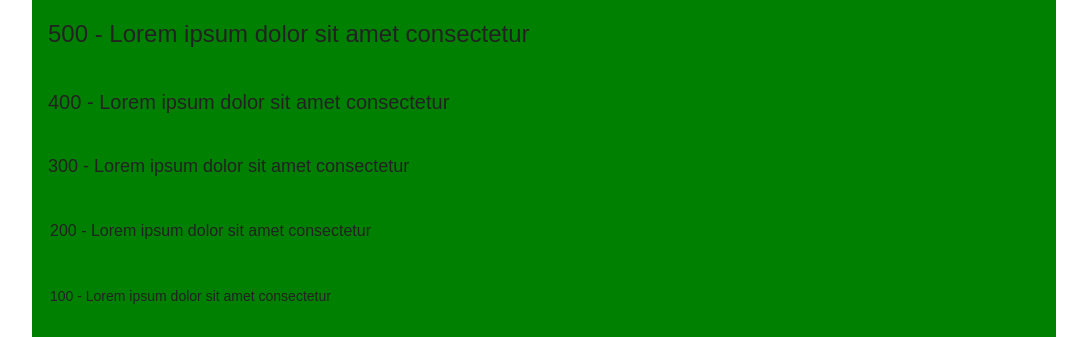
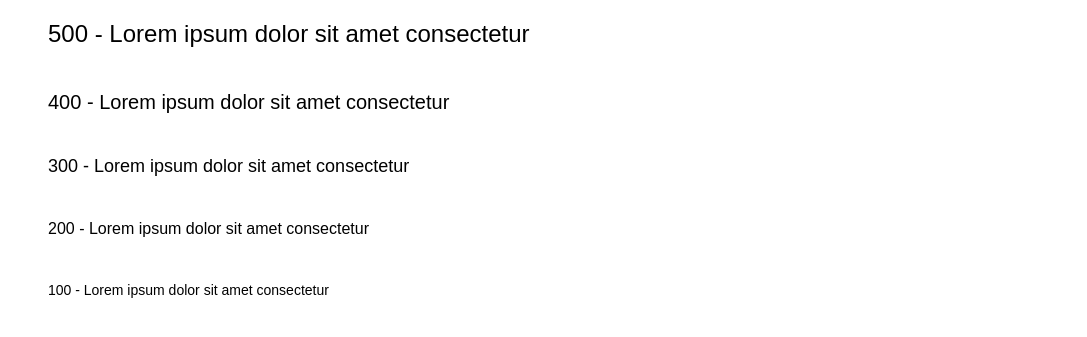
Before and after one commit to soilysound/base3, a website: page index.html in a window 1280 px wide. Shown: the part 450-787 px from the top of the page, without its empty margins (96-1183 px from the left). Drawn offline with Linux system fonts and the light colour scheme.

Commit message:
add theme

```diff
--- a/css/core/start.css
+++ b/css/core/start.css
@@ -4,7 +4,8 @@ html {
   -webkit-text-size-adjust: none;
   word-wrap: break-word;
   color: var(--text-color);
-  font-family: var(--base-font), sans-serif;
+  background-color: var(--page-canvas);
+  font-family: var(--brand-font);
   font-size: var(--base-font-size);
   overflow-anchor: none;
   scroll-behavior: smooth;
--- a/css/core/vars.css
+++ b/css/core/vars.css
@@ -1,6 +1,5 @@
 :root {
   /* fonts */
-  --base-font: sans-serif;
   --base-font-size: 1rem;
   /* https: //royalfig.github.io/fluid-typography-calculator/
     fonts scale between 400 and 896px
@@ -70,7 +69,6 @@
   --shade-700: hsl(0, 0%, 25%);
   --shade-800: hsl(0, 0%, 12.5%);
   --shade-900: hsl(0, 0%, 0%);
-  --text-color: #222;
   /* utility */
   --warning: orange;
   --alert: red;
@@ -81,7 +79,22 @@
   --black-op-75: hsla(0, 0, 0, 70%);
   --black-op-50: hsla(0, 0, 0, 50%);
   --black-op-25: hsla(0, 0, 0, 25%);
-  /* brand */
-  --brand-100: red;
-  --brand-200: black;
+
+  /* theme */
+  /* general colors */
+  --text-color: var(--shade-900);
+  --text-color-secondary: var(--shade-700);
+  --text-color-tertiary: var(--shade-700);
+  --page-canvas: var(--shade-100);
+  --page-canvas-shade: var(--shade-200);
+  --component-canvas: var(--shade-100);
+  --component-shade: var(--shade-300);
+  --border-color: var(--shade-300);
+  --border-color-strong: var(--shade-700);
+  /* brand colors */
+  --brand-primary: red;
+  --brand-secondry: blue;
+  --brand-highlight: lightblue;
+  /* brand fonts */
+  --brand-font: 'Sky Text', sans-serif;
 }
--- a/css/global.css
+++ b/css/global.css
@@ -8,13 +8,5 @@
 @import './ui/fonts.css';
 @import './ui/buttons.css';
 
-body {
-  & p {
-    border: 2px solid green;
-  }
-}
-
-:is(p, div) {
-  background: green;
-  inset: 0px
-}
+@import './theme/dark-mode.css'
+all and (prefers-color-scheme: dark);
--- /dev/null
+++ b/css/theme/dark-mode.css
@@ -0,0 +1,4 @@
+:root {
+  --text-color: var(--shade-100);
+  --page-canvas: var(--shade-900);
+}
```
Also changed, not shown: css/global-min.css.
